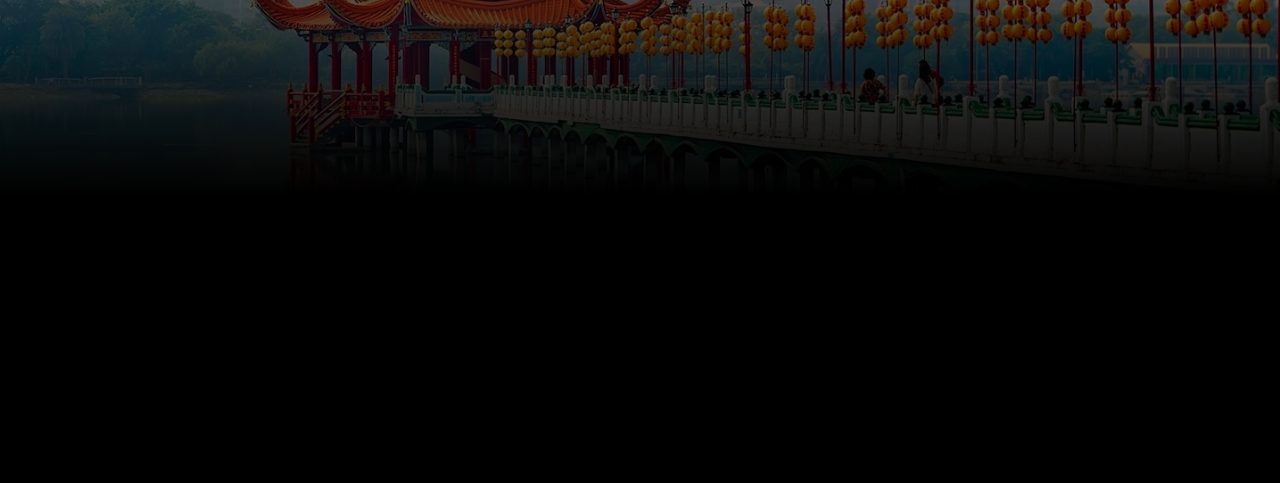
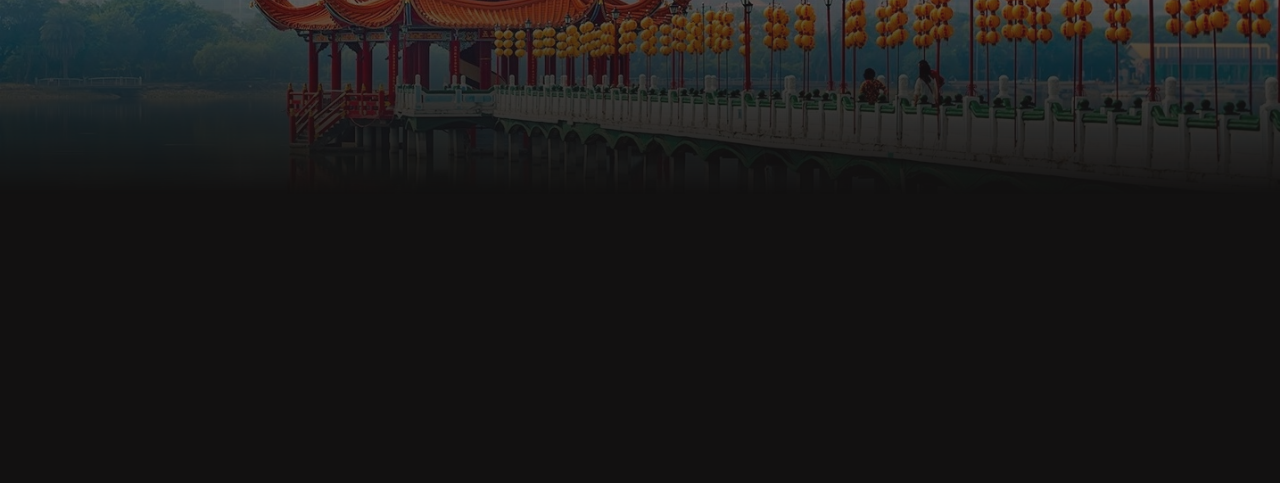
Before and after one commit to Bolshialex/ClimateJustice_AB, a plain HTML site: page index.html in a window 1280 px wide. Shown: the part 317-800 px from the top of the page. Drawn offline with Linux system fonts and the light colour scheme.

Commit message:
Update style.css

```diff
--- a/style.css
+++ b/style.css
@@ -6,7 +6,7 @@ body{
     margin: 0px;
     width: 100%;
     height: 100%;
-    background-color: black;
+    background-color: rgb(18, 17, 17);
     /* background-image: linear-gradient(black,black,black,black,black,black, rgb(255, 255, 255)); */
 }
 
```
